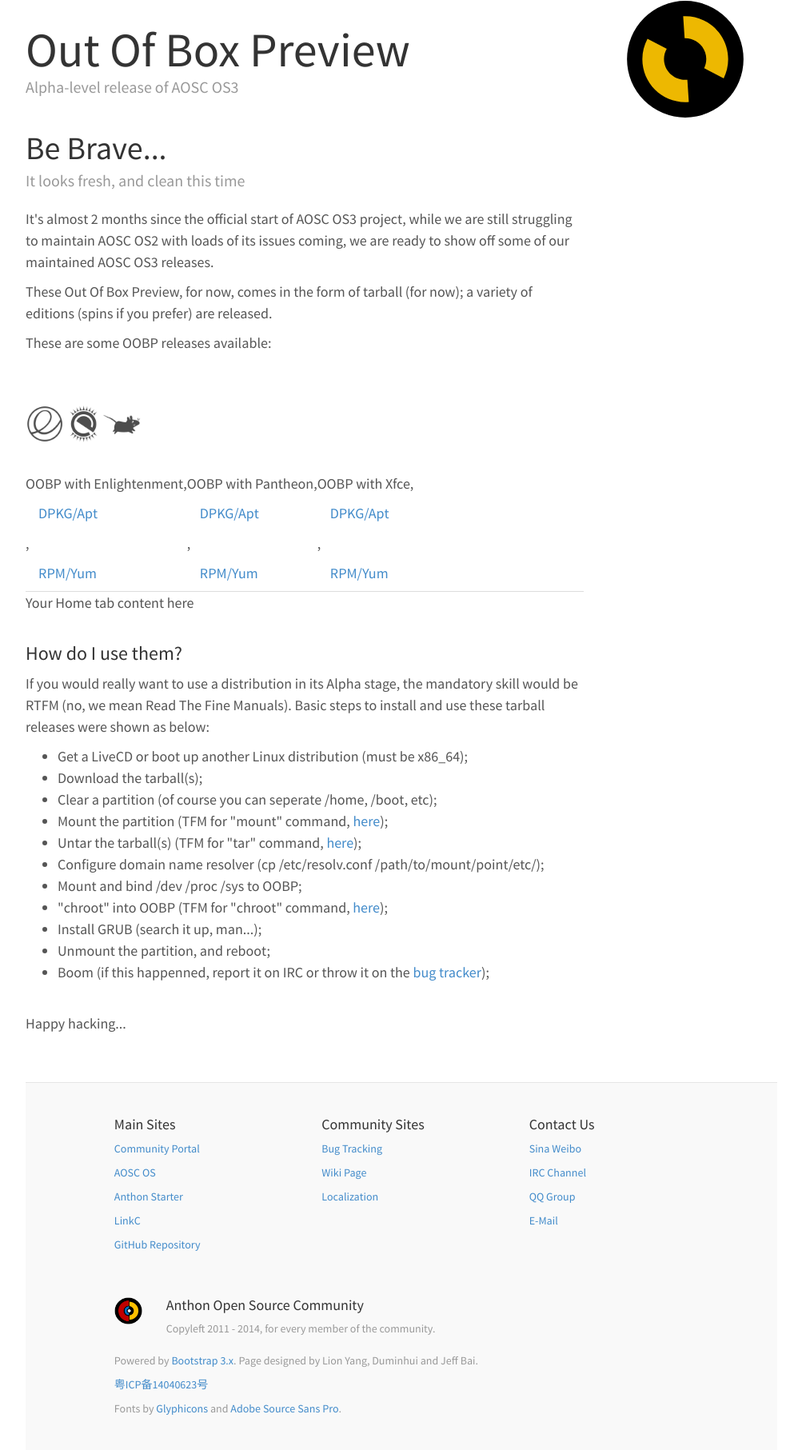
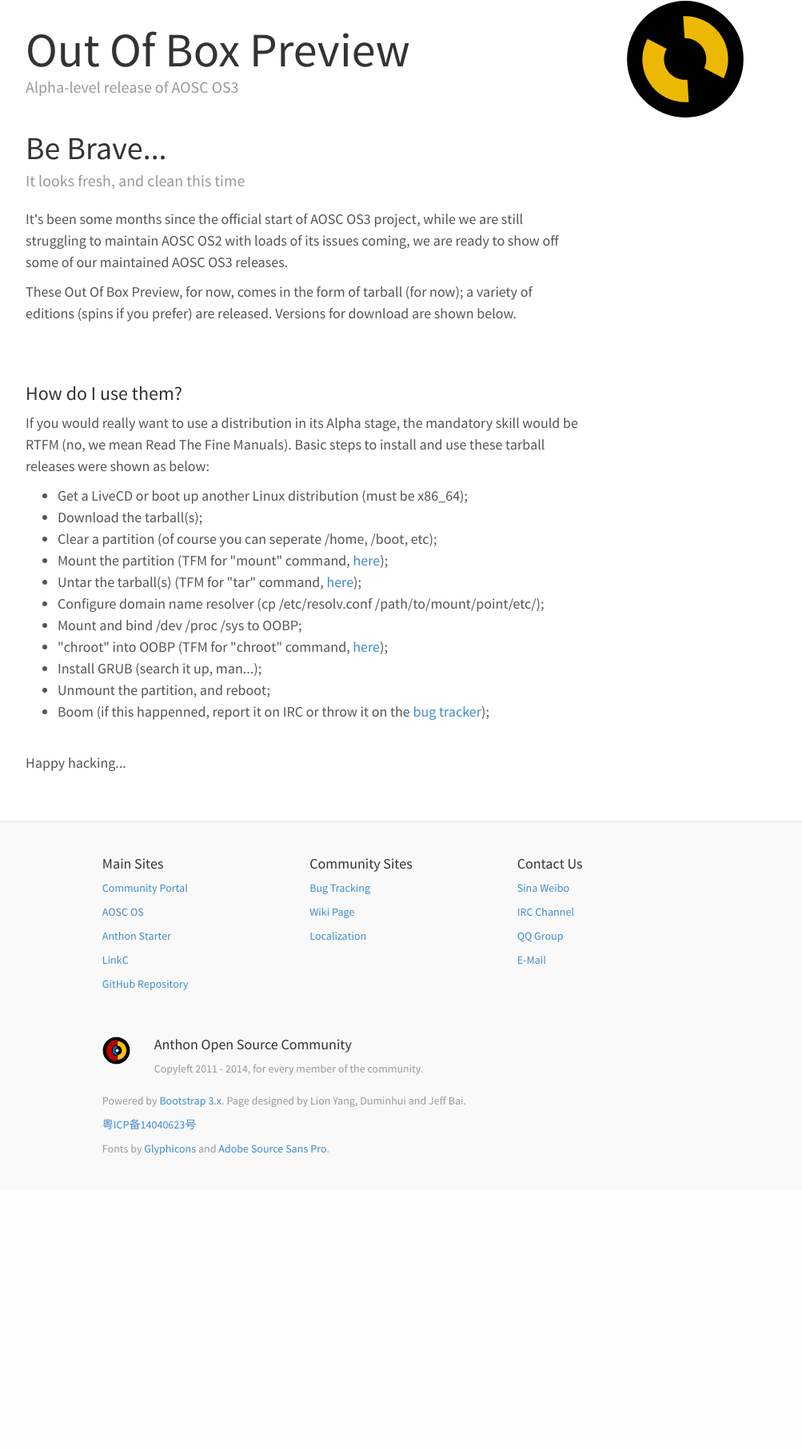
Before and after one commit to AOSC-Archive/community-portal, a PHP site: page /aosc-os/oobp/ in a window 1280 px wide. Shown: the part 71-1884 px from the top of the page at 80% size, without its empty margins (138-1141 px from the left). After the commit the page ends 1515 px from the top, so only its background shows below. Run offline with PHP 8.4, Linux system fonts and the light colour scheme; data that the repository does not hold is empty.

Commit message:
Fix some tabs...

```diff
--- a/aosc-os/oobp/index.php
+++ b/aosc-os/oobp/index.php
@@ -65,17 +65,10 @@
     <meta name="keywords" content="AOSC OS OOBP Preview Out Of Box 安同 Linux 开箱即用 预览 OS3">
     <meta name="author" content="Junde Yi<lmy441900@gmail.com>, Jeff Bai <jeffbaichina@members.fsf.org>">
     <link rel="icon" href="/img/favicons/aosc-os.ico">
-
     <title>AOSC OS - OOBP</title>
-
-		<!-- Bootstrap core CSS -->
     <link href="/css/bootstrap.min.css" rel="stylesheet">
-
-		<!-- Custom styles for this template -->
     <link href="/css/blog.css" rel="stylesheet">
-
   </head>
-
   <body>
     <?php include '../../templates/aosc-os/navbar.php';?>
     <div class="container">
@@ -89,24 +82,12 @@
           <div class="blog-post">
             <h2 class="blog-post-title"><?=$langs[$lang]['h2']?></h2>
             <p class="lead blog-description"><?=$langs[$lang]['p-desc']?></p>
-					<p><?=$langs[$lang]['p-1']?></p>
-					<p><?=$langs[$lang]['p-2']?></p>
-					<p><?=$langs[$lang]['p-3']?></p>
+            <p>It's been some months since the official start of AOSC OS3 project, while we are
+            still struggling to maintain AOSC OS2 with loads of its issues coming, we are ready
+            to show off some of our maintained AOSC OS3 releases.</p>
+            <p>These Out Of Box Preview, for now, comes in the form of tarball (for now); a variety
+            of editions (spins if you prefer) are released. Versions for download are shown below.</p>
             <br /><br />
-					<?php
-						for ($a=1;$a<=3;$a++) echo '<img src="/img/oobp-logo/'.$a.'.png" id="img'.$a.'" alt="img'.$a.'" width="48">';?>
-					<br /><br />
-					<p><h3><?=$langs[$lang]['link']?></h3></p>
-						<ul class="nav nav-tabs" id="myTab">
-							<li> OOBP with Enlightenment, <a href="http://repo.anthonos.org/os3-releases/os3-next/OOBP/aosc-os3_oobp-enlightenment_mountain-of-faith_amd64_dpkg_stripped_20140821.tar.xz">DPKG/Apt</a>, <a href="http://repo.anthonos.org/os3-releases/os3-next/OOBP/aosc-os3_oobp-enlightenment_mountain-of-faith_amd64_rpm_stripped_20140821.tar.xz">RPM/Yum</a></li>
-							<li> OOBP with Pantheon, <a href="http://repo.anthonos.org/os3-releases/os3-next/OOBP/aosc-os3_oobp-pantheon_fairy-wars_amd64_dpkg_stripped_20140821.tar.xz">DPKG/Apt</a>, <a href="http://repo.anthonos.org/os3-releases/os3-next/OOBP/aosc-os3_oobp-pantheon_fairy-wars_amd64_rpm_stripped_20140821.tar.xz">RPM/Yum</a></li>
-							<li> OOBP with Xfce, <a href="http://repo.anthonos.org/os3-releases/os3-next/OOBP/aosc-os3_oobp-xfce_scarlet-devil_amd64_dpkg_stripped_20140821.tar.xz">DPKG/Apt</a>, <a href="http://repo.anthonos.org/os3-releases/os3-next/OOBP/aosc-os3_oobp-xfce_scarlet-devil_amd64_rpm_stripped_20140821.tar.xz">RPM/Yum</a></li>
-						</ul>
-            <div class="tab-content">
-
-              <div class="tab-pane active" id="home">Your Home tab content here </div>
-            </div>
-					<br />
             <p><h3>How do I use them?</h3></p>
             <p>If you would really want to use a distribution in its Alpha stage, the mandatory skill would be
             RTFM (no, we mean Read The Fine Manuals). Basic steps to install and use these tarball releases were
@@ -126,14 +107,10 @@
             </ul><br />
             <p>Happy hacking...</p>
           </div>
-				</div> <!--
-      </div><!-- col -->
-		</div><!-- /.row -->
+	</div>
+      </div>
+    </div>
     <?php include '../../templates/portal/footer.php';?>
-
-		<!-- Bootstrap core JavaScript
-		================================================== -->
-		<!-- Placed at the end of the document so the pages load faster -->
     <script src="/js/jquery-min.js"></script>
     <script src="/js/bootstrap.min.js"></script>
   </body>
```
Lines whose indentation alone changed are shown as unchanged.
